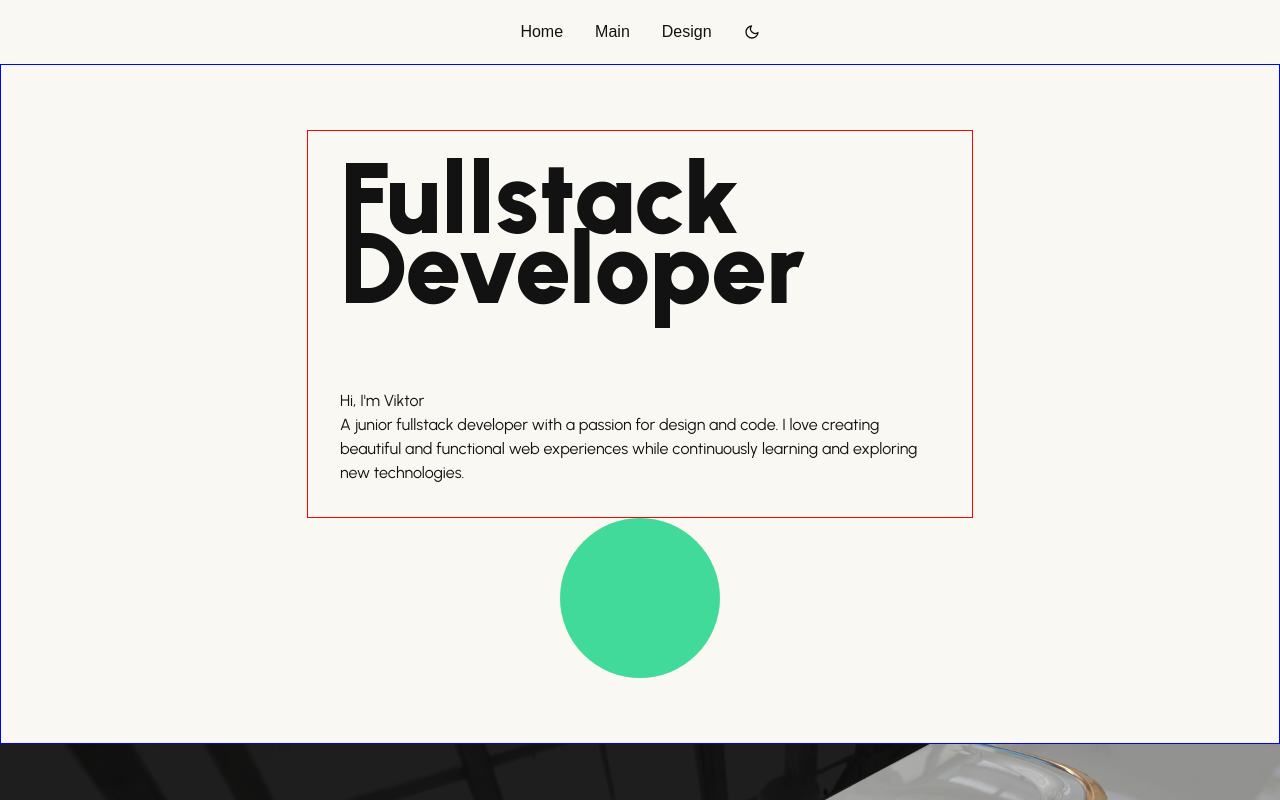
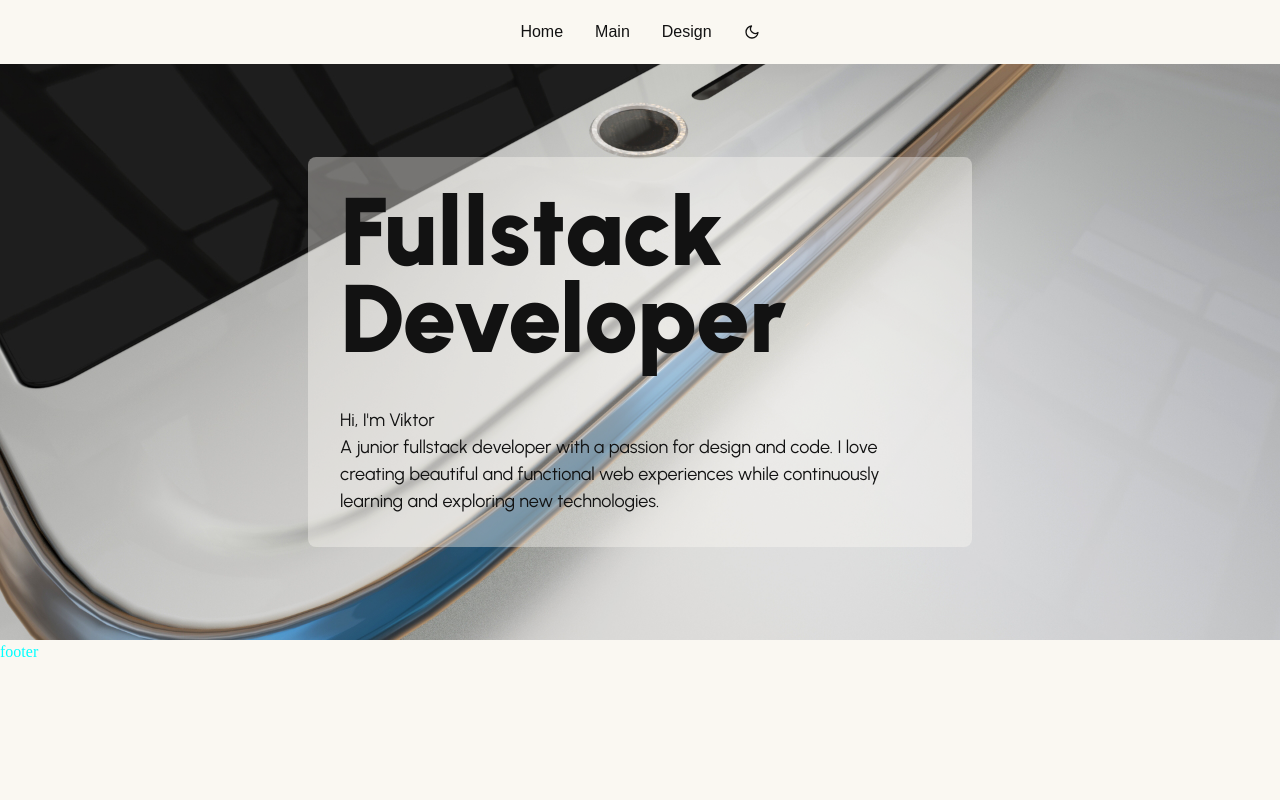
Before and after one commit to risinger7/Portfolio, a Next.js app: page / in a window 1280 px wide. Shown: the top 800 px of the page. Built offline with nearby package versions, Linux system fonts and the light colour scheme; a web font is replaced by a local one.

Commit message:
hero-page

```diff
--- a/src/app/globals.css
+++ b/src/app/globals.css
@@ -8,12 +8,16 @@
   --foreground: #121212;
   --yellow: #241c06;
   --turq: rgb(66, 218, 152);
+  --fade: rgb(138, 138, 138);
+  --hero-background: rgba(250, 248, 242, 0.4);
 }
 
 .dark {
   --background: rgb(16, 16, 16);
   --foreground: rgb(251, 250, 244);
   --yellow: #eebd33;
+  --fade: rgb(8, 8, 8);
+  --hero-background: rgba(0, 0, 0, 0.4);
 }
 
 html {
--- a/src/app/page.tsx
+++ b/src/app/page.tsx
@@ -1,7 +1,7 @@
 "use client";
 import "./styles.css";
 import Navbar from "@/components/navbar/Navbar";
-import { Hero } from "@/components/hero/Hero";
+import Hero from "@/components/hero/Hero";
 import Footer from "@/components/footer/Footer";
 
 export default function Home() {
--- /dev/null
+++ b/src/app/projects/page.tsx
@@ -0,0 +1,5 @@
+import Projects from "@/components/Projects/Projects";
+
+export default function ProjectsPage() {
+  return <Projects />;
+}
--- a/src/components/Projects/Projects.tsx
+++ b/src/components/Projects/Projects.tsx
@@ -1,9 +1,7 @@
 export default function Projects() {
   return (
     <div className="projects-container">
-      <div className="grid-container">
-        <Project />
-      </div>
+      <div className="grid-container">Proejcts</div>
     </div>
   );
 }
--- a/src/components/Projects/project/Project.tsx
+++ b/src/components/Projects/project/Project.tsx
@@ -11,7 +11,7 @@ const Project = (props: ProjectProps) => {
   return (
     <div>
       <h1>{title}</h1>
-      <div>project content</div>>
+      <div>project content</div>
     </div>
   );
 };
--- a/src/components/footer/styles.footer.css
+++ b/src/components/footer/styles.footer.css
@@ -1,5 +1,5 @@
 .footer-container {
-  background-color: grey;
+  background-color: var(--background);
   color: yellowgreen;
   display: flex;
   min-height: 24rem;
--- a/src/components/hero/Hero.tsx
+++ b/src/components/hero/Hero.tsx
@@ -1,23 +1,49 @@
+import { useEffect, useState } from "react";
 import "./styles.hero.css";
-import {
-  switzer700,
-  switzer200,
-  urbanist200,
-  urbanist400,
-  urbanist700,
-  urbanist900,
-} from "@/styles/styles.fonts";
+import { urbanist400, urbanist900 } from "@/styles/styles.fonts";
 
-export function Hero() {
+export default function Hero() {
+  const [scrollY, setScrollY] = useState(0);
+  const [nextSectionVisable, setNextSectionVisible] = useState(false);
+
+  useEffect(() => {
+    const handleScroll = () => {
+      console.log("scrolling Y: ", window.scrollY);
+      setScrollY(window.scrollY);
+    };
+
+    // Check when to reveal the next section (e.g., after scrolling 80vh)
+    if (window.scrollY > window.innerHeight * 0.8) {
+      setNextSectionVisible(true);
+    } else {
+      setNextSectionVisible(false);
+    }
+
+    window.addEventListener("scroll", handleScroll);
+    return () => {
+      window.removeEventListener("scroll", handleScroll);
+    };
+  }, []);
+
+  const zoomFactor = 1 + scrollY / 600; // Adjust zoom based on scroll
+  console.log("zoom", zoomFactor);
   return (
     <div>
       <div className="hero-container">
-        <div className="hero-content">
-          <h1 className={`${urbanist900.className} hero-title`}>Fullstack</h1>
-          <h1 className={`${urbanist900.className} hero-title`}>Developer</h1>
-          <h1 className={`${urbanist900.className} hero-title addition`}>
-            Designer
-          </h1>
+        <div className="background-image-container">
+          <img
+            className="background-image"
+            src="/phone/phone-zoom.jpg"
+            alt="Hero Background"
+            style={{ transform: `scale(${zoomFactor})` }}
+          />
+        </div>
+        <div className="hero-content ">
+          <div className="titles">
+            <h1 className={`${urbanist900.className} hero-title`}>Fullstack</h1>
+            <h1 className={`${urbanist900.className} hero-title`}>Developer</h1>
+            <h1 className={`${urbanist900.className} hero-fade`}>Designer</h1>
+          </div>
           <div className="text-container">
             <p className={`hero-text ${urbanist400.className}`}>
               Hi, I'm Viktor
@@ -29,6 +55,7 @@ export function Hero() {
             </p>
           </div>
         </div>
+
         <div className="ball"></div>
       </div>
 
--- a/src/components/hero/styles.hero.css
+++ b/src/components/hero/styles.hero.css
@@ -1,55 +1,82 @@
 .hero-container {
+  position: relative;
   display: flex;
   flex-direction: column;
   justify-content: center;
   align-items: center;
-  border: 1px solid blue;
-  background: var(--background);
-  min-height: 85vh;
+  background: transparent;
+  min-height: 80vh;
+  overflow: hidden; /* Ensure nothing overflows out */
+}
+
+.background-image-container {
+  position: absolute;
+  z-index: 0;
+  top: 0;
+  left: 0;
+  width: 100%;
+  height: 100%;
+  transition: transform 0.3s ease;
+}
+
+.background-image {
+  /*   filter: blur(3px);
+  -webkit-filter: blur(3px); */
+  width: 100%;
+  height: 100%;
+  object-fit: cover;
+  transition: transform 0.3s ease;
 }
 
 .hero-content {
-  border: 1px solid red;
+  margin-top: 4rem;
+  margin-inline: 1rem;
+  background-color: var(--hero-background); /* Black w/opacity/see-through */
+  /*   border: 1px solid red; */
+  color: var(--foreground);
   padding: 2rem;
-}
-
-.background-image {
-  min-height: 75vh;
-  background-size: cover;
-  background-image: url("../../../public/phone/phone-zoom.jpg");
+  /*   border: 3px solid #f1f1f1; */
+  position: relative;
+  z-index: 20;
+  border-radius: 8px;
 }
 
 .hero-title {
   color: var(--foreground);
-  font-size: 100px;
-  line-height: 0.7;
+  font-size: clamp(2rem, 2rem + 5vw, 8rem);
+  line-height: 0.9;
+  transition: all 1s ease;
+  margin: 0;
+  padding: 0;
+}
+
+.hero-fade {
+  opacity: 0;
+  color: var(--fade);
+  font-size: clamp(2rem, 2rem + 3vh, 10rem);
+  line-height: 0.8;
   transition: all 1s ease;
 }
 
-.addition {
-  color: rgb(8, 8, 8);
-  opacity: 0;
-}
-
-.hero-title.addition:hover {
-  color: rgb(8, 8, 8);
+.hero-fade:hover {
   opacity: 1;
 }
 
 .text-container {
-  margin-top: 1rem;
+  margin-top: 0rem;
   display: flex;
   flex-direction: column;
   max-width: 600px;
 }
 
 .hero-text {
-  font-size: 16px;
+  font-size: 18px;
 }
 
+/*
 .ball {
   width: 10rem;
   height: 10rem;
   border-radius: 50%;
   background-color: rgb(66, 218, 155);
-}
+} */
--- a/src/components/navbar/styles.navbar.css
+++ b/src/components/navbar/styles.navbar.css
@@ -7,11 +7,15 @@
 */
 
 .navbar-container {
+  position: fixed;
+  width: 100%;
+  z-index: 1000;
   display: flex;
   justify-content: center;
   align-items: center;
   min-height: 4rem;
   overflow: hidden;
+  background-color: var(--background);
 }
 
 .navbar {
@@ -19,6 +23,7 @@
   align-items: center;
   gap: 2rem;
   transition: all 1s ease;
+  z-index: 900;
 }
 
 .visible {
@@ -64,17 +69,19 @@
 
   .navbar {
     padding: 2rem;
+    top: 0;
     right: 0;
-    min-height: calc(100% - 6rem);
+    min-height: 100vh;
     top: 4rem;
-    min-width: 8rem;
+    min-width: 50%;
     flex-direction: column;
-    position: absolute;
+    position: fixed;
     display: flex;
+    background-color: var(--background);
   }
 
   .navbar-container {
     justify-content: end;
-    padding-right: 1rem;
+    padding: 1rem;
   }
 }
```
Also changed, not shown: 1 other file (tests, documents, lock files or other folders).
